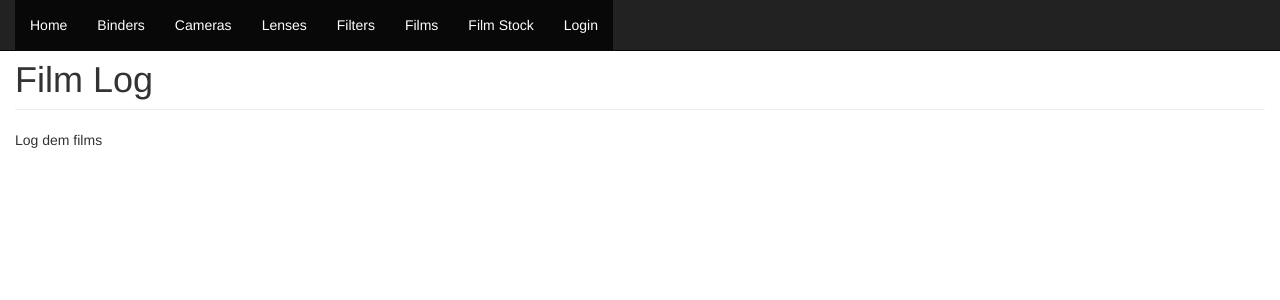
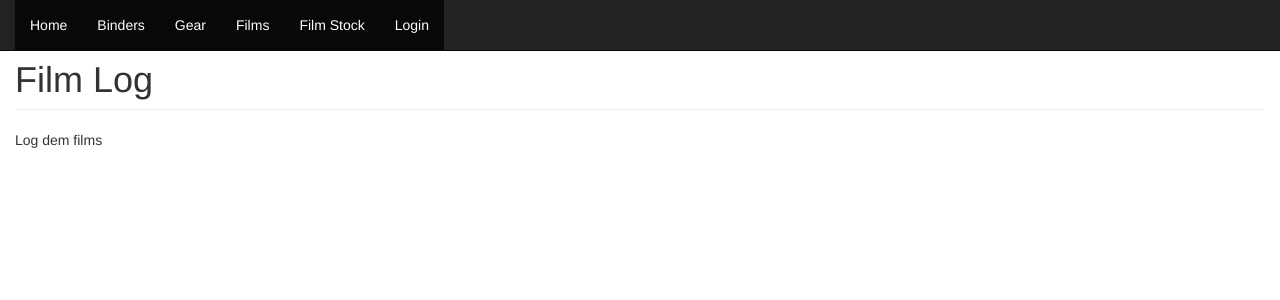
Before and after one commit to m00dawg/filmlog, a Flask app: page / in a window 1280 px wide. Shown: the top 300 px of the page. Run offline with Flask 2, Linux system fonts and the light colour scheme; parts of the project's set-up code (start-up, migrations or seed data) failed here and were passed over; some libraries are stand-ins or nearby versions.

Commit message:
Consolidated gear into a gear page

```diff
--- a/filmlog/templates/base.html
+++ b/filmlog/templates/base.html
@@ -20,9 +20,7 @@
             {% if binderID %}
               <li class="active"><a href="/binders/{{ binderID }}/projects">Projects</a></li>
             {% endif %}
-            <li class="active"><a href="/cameras">Cameras</a></li>
-            <li class="active"><a href="/lenses">Lenses</a></li>
-            <li class="active"><a href="/filters">Filters</a></li>
+            <li class="active"><a href="/gear">Gear</a></li>
             <li class="active"><a href="/filmtypes">Films</a></li>
             <li class="active"><a href="/filmstock">Film Stock</a></li>
             {% if current_user.is_authenticated %}
--- a/filmlog/views.py
+++ b/filmlog/views.py
@@ -493,16 +493,6 @@ def expsoure(binderID, projectID, filmID, exposureNumber):
         filters=filters, lenses=lenses, exposure=exposure,
         exposureFilters=exposureFilters, filmSize=filmSize)
 
-
-@app.route('/filters',  methods = ['GET'])
-@login_required
-def filters():
-    qry = text("""SELECT filterID, name, code, factor
-                  FROM Filters
-                  WHERE userID = :userID""")
-    filters = engine.execute(qry, userID = current_user.get_id()).fetchall()
-    return render_template('filters.html', filters=filters)
-
 @app.route('/filmtypes',  methods = ['GET'])
 @login_required
 def filmtypes():
@@ -513,16 +503,24 @@ def filmtypes():
     filmtypes = engine.execute(qry).fetchall()
     return render_template('filmtypes.html', filmtypes=filmtypes)
 
-@app.route('/cameras',  methods = ['GET', 'POST'])
+@app.route('/gear',  methods = ['GET', 'POST'])
 @login_required
-def cameras():
+def gear():
     if request.method == 'POST':
         qry = text("""INSERT INTO Cameras
-            (name, filmSize) VALUES (:name, :filmSize)""")
+            (name, filmSize, userID) VALUES (:name, :filmSize, :userID)""")
         result = engine.execute(qry,
             name = request.form['name'],
-            filmSize = request.form['filmSize'])
+            filmSize = request.form['filmSize'],
+            userID = current_user.get_id())
 
-    qry = text("""SELECT cameraID, name, filmSize FROM Cameras""")
-    cameras = engine.execute(qry).fetchall()
-    return render_template('cameras.html', cameras=cameras)
+    qry = text("""SELECT cameraID, name, filmSize
+        FROM Cameras
+        WHERE userID = :userID""")
+    cameras = engine.execute(qry, userID = current_user.get_id()).fetchall()
+
+    qry = text("""SELECT filterID, name, code, factor
+                  FROM Filters
+                  WHERE userID = :userID""")
+    filters = engine.execute(qry, userID = current_user.get_id()).fetchall()
+    return render_template('gear.html', cameras=cameras, filters=filters)
```
Also changed, not shown: database/schema.sql (+4 -4 lines), filmlog/templates/gear.html (renamed from filmlog/templates/cameras.html, +23 -2 lines).
